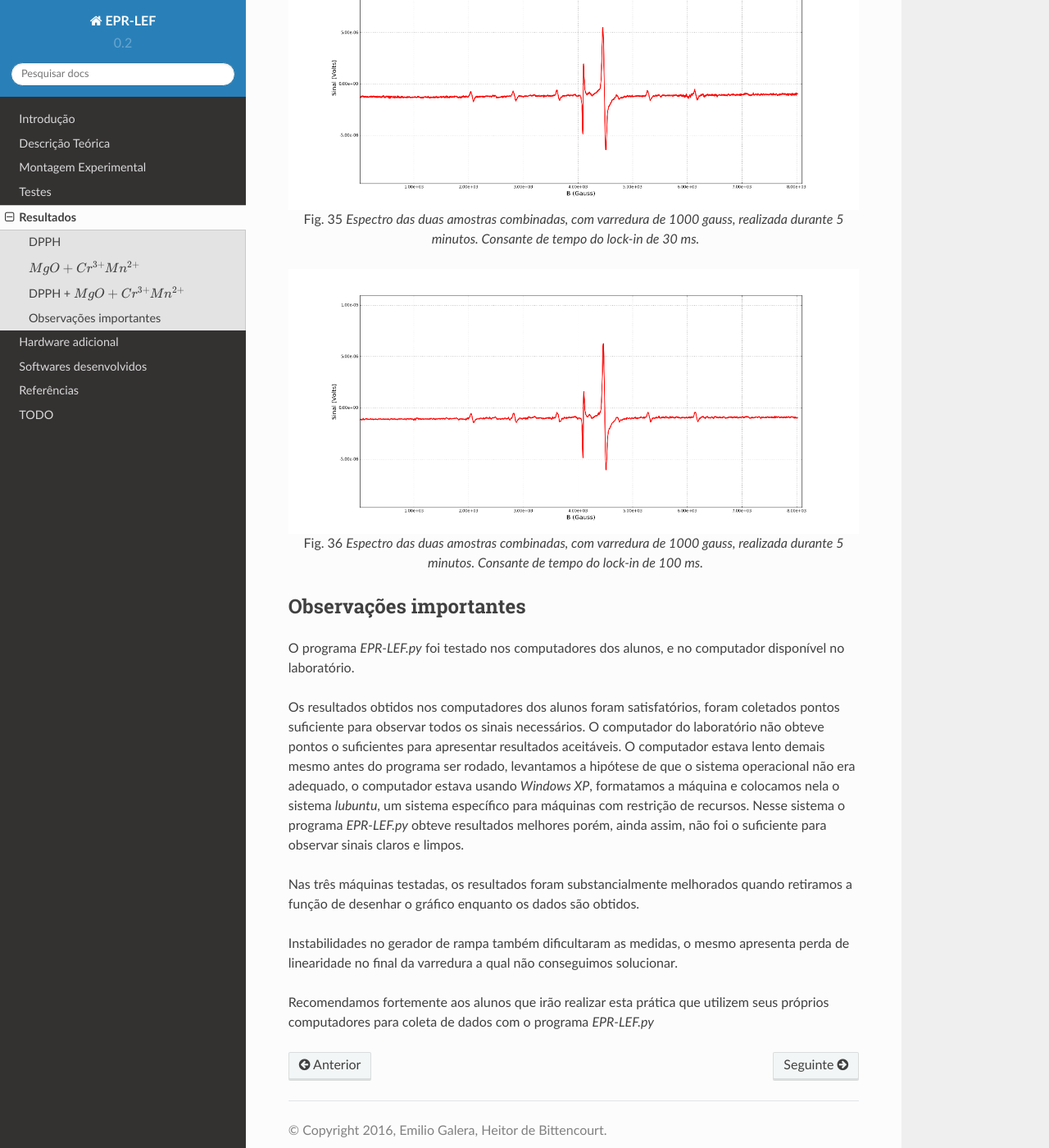
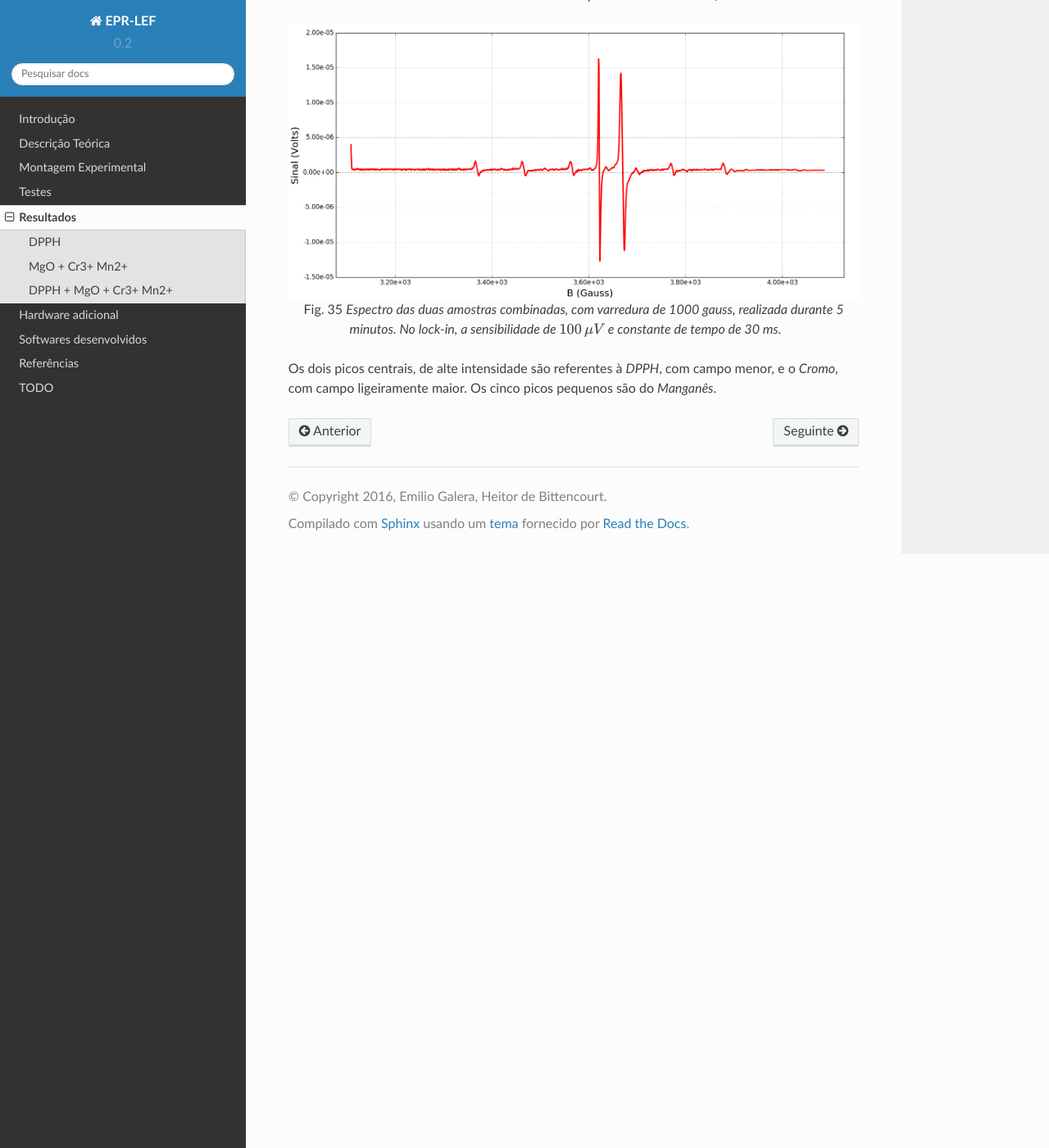
Before and after one commit to heitorPB/EPR-LEF, a Sphinx documentation site: the page built from doc/resultados.rst, in a window 1280 px wide and 1400 px high, scrolled down 2343 px. Shown: the whole window at 82% size. Built offline with Sphinx 7.4.7 and the Read the Docs theme 2.0.0, drawn with Linux system fonts in a browser that asks for light colours; some of the changed text lies outside the part shown.

Commit message:
DOC resultados finalizados

```diff
--- a/doc/resultados.rst
+++ b/doc/resultados.rst
@@ -6,16 +6,17 @@ DPPH
 ----
 
 Para a amostra *DPPH*, obtivemos os seguintes espectros, com parâmetros
-diferentes:
+de varredura diferentes:
 
-.. _fig_DPPH_1kgauss_05min:
+.. _fig_DPPH_1kgauss_5min:
 
-.. figure:: img/DPPH-1Kgauss-05min.png
+.. figure:: img/DPPH-1Kgauss-5min.png
    :width: 100%
    :align: center
 
    Espectro de DPPH, com 1000 gauss de varredura de campo magnético, realizado
-   durante meio minuto.
+   durante cinco minutos. No *lock-in*, a sensibilidade de :math:`200 \, \mu V` e
+   constante de tempo de 30 ms.
 
 .. _fig_DPPH_50gauss_1min:
 
@@ -24,11 +25,12 @@ diferentes:
    :align: center
 
    Espectro de DPPH, com 50 gauss de varredura de campo magnético, realizado
-   durante um minuto.
+   durante um minuto. No *lock-in*, a sensibilidade de :math:`200 \, \mu V` e
+   constante de tempo de 100 ms.
 
 
-:math:`MgO + Cr^{3+} Mn^{2+}`
-------------------------------
+MgO + Cr3+ Mn2+
+---------------
 
 Para a amostra de :math:`MgO + Cr^{3+} Mn^{2+}`, realizamos uma medida com
 varredura de 1000 gauss, já que as linhas do íon de manganês tem uma
@@ -40,31 +42,37 @@ distância da ordem de 100 gauss cada:
    :width: 100%
    :align: center
 
-   Espectro da amostra *MgO + Cr + Mn* com varredura de 1000 gauss.
+   Espectro da amostra *MgO + Cr + Mn* com varredura de 1000 gauss, realizado
+   durante cinco minutos. No *lock-in*, a sensibilidade de :math:`20 \, \mu V` e
+   constante de tempo de 100 ms.
+
+Podemos ver claramente o pico central do íon de Cromo e cinco picos de menor
+intensidade do íon de Manganês.
 
 
-DPPH + :math:`MgO + Cr^{3+} Mn^{2+}`
-------------------------------------
+DPPH + MgO + Cr3+ Mn2+
+----------------------
 
-Para a combinação de ambas as amostras, realizamos três medidas. Todas com
+Para a combinação de ambas as amostras, realizamos duas medidas. Todas com
 varredura de 1000 gauss com duração de 5 minutos, mas constantes de tempo
 do *lock-in* diferentes.
 
-Nesse caso, a intensidade máxima do sinal obtido foi de :math:`1 \mu V`.
+Nesse caso, a intensidade máxima do sinal obtido foi de :math:`15 \mu V`.
 Vemos que é possível identificar picos de sinal de cerca de dezenas de nV com
 esse equipamento.
 
 Podemos ver claramente que aumentar a constante de tempo do amplificador
 reduz o ruído do sinal, mas também altera a forma dos picos.
 
-.. _fig_duasAmostras-1Kgauss-5min-10ms:
+.. _fig_duasAmostras-1Kgauss-5min-1ms:
 
-.. figure:: img/duasAmostras-1Kgauss-5min-10ms.png
+.. figure:: img/duasAmostras-1Kgauss-5min-1ms.png
    :width: 100%
    :align: center
 
    Espectro das duas amostras combinadas, com varredura de 1000 gauss,
-   realizada durante 5 minutos. Consante de tempo do *lock-in* de 10 ms.
+   realizada durante 5 minutos. No *lock-in*, a sensibilidade de
+   :math:`100 \, \mu V` e constante de tempo de 1 ms.
 
 .. _fig_duasAmostras-1Kgauss-5min-30ms:
 
@@ -73,40 +81,9 @@ reduz o ruído do sinal, mas também altera a forma dos picos.
    :align: center
 
    Espectro das duas amostras combinadas, com varredura de 1000 gauss,
-   realizada durante 5 minutos. Consante de tempo do *lock-in* de 30 ms.
+   realizada durante 5 minutos. No *lock-in*, a sensibilidade de
+   :math:`100 \, \mu V` e constante de tempo de 30 ms.
 
-.. _fig_duasAmostras-1Kgauss-5min-100ms:
-
-.. figure:: img/duasAmostras-1Kgauss-5min-100ms.png
-   :width: 100%
-   :align: center
-
-   Espectro das duas amostras combinadas, com varredura de 1000 gauss,
-   realizada durante 5 minutos. Consante de tempo do *lock-in* de 100 ms.
-
-Observações importantes
------------------------
-
-O programa *EPR-LEF.py* foi testado nos computadores dos alunos, e no
-computador disponível no laboratório.
-
-Os resultados obtidos nos computadores dos alunos foram satisfatórios, foram
-coletados pontos suficiente para observar todos os sinais necessários. O
-computador do laboratório não obteve pontos o suficientes para apresentar
-resultados aceitáveis. O computador estava lento demais mesmo antes do programa
-ser rodado, levantamos a hipótese de que o sistema operacional não era
-adequado, o computador estava usando *Windows XP*, formatamos a máquina e
-colocamos nela o sistema *lubuntu*, um sistema específico para máquinas com
-restrição de recursos. Nesse sistema o programa *EPR-LEF.py* obteve resultados
-melhores porém, ainda assim, não foi o suficiente para observar sinais claros e
-limpos.
-
-Nas três máquinas testadas, os resultados foram substancialmente melhorados
-quando retiramos a função de desenhar o gráfico enquanto os dados são obtidos.
-
-Instabilidades no gerador de rampa também dificultaram as medidas, o mesmo
-apresenta perda de linearidade no final da varredura a qual não conseguimos
-solucionar.
-
-Recomendamos fortemente aos alunos que irão realizar esta prática que utilizem
-seus próprios computadores para coleta de dados com o programa *EPR-LEF.py*
+Os dois picos centrais, de alte intensidade são referentes à *DPPH*, com
+campo menor, e o *Cromo*, com campo ligeiramente maior. Os cinco picos pequenos
+são do *Manganês*.
--- a/doc/testes.rst
+++ b/doc/testes.rst
@@ -36,9 +36,8 @@ Varie a constante de tempo do *lock-in* entre os valores de 10 ms a 10 s,
 registrando os sinais com varreduras de 0.5 min, 1 min e 3 min. Explique os
 resultados com base nas informações deste texto e das referências 3 e 4.
 
-
-:math:`MgO + Cr^{3+} Mn^{2+}`
-------------------------------
+MgO + Cr3+ + Mn2+
+-----------------
 
 Esta é uma amostra de um cristal MgO dopado com :math:`Cr^{3+}` e :math:`Mn^{2+}`.
 Apesar de ser uma amostra cristalina, seu espectro é isotrópico e consiste de
```
Also changed, not shown: doc/TODO.rst (+0 -11 lines), doc/software.rst (+49 -0 lines), doc/img/DPPH-1Kgauss-05min.png (deleted), doc/img/DPPH-1Kgauss-5min.png (added), doc/img/DPPH-50gauss-1min.png, doc/img/duasAmostras-1Kgauss-5min-100ms.png (deleted), doc/img/duasAmostras-1Kgauss-5min-10ms.png (deleted), doc/img/duasAmostras-1Kgauss-5min-1ms.png (added), doc/img/duasAmostras-1Kgauss-5min-30ms.png, doc/img/super-sinal.png, 1 other file.
